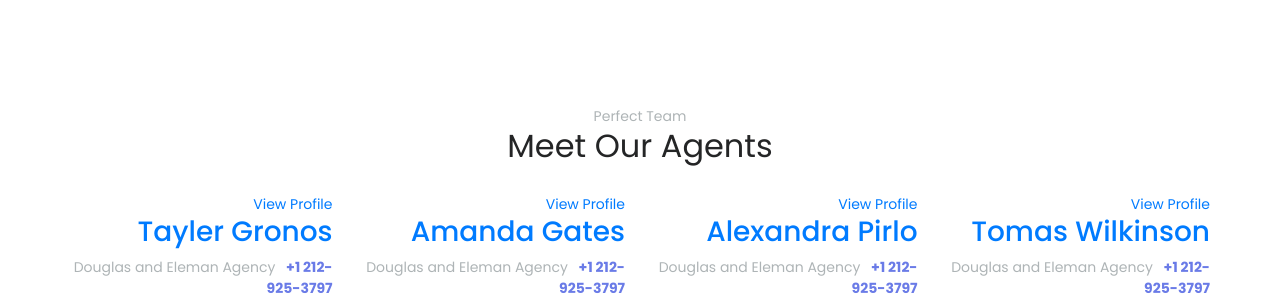
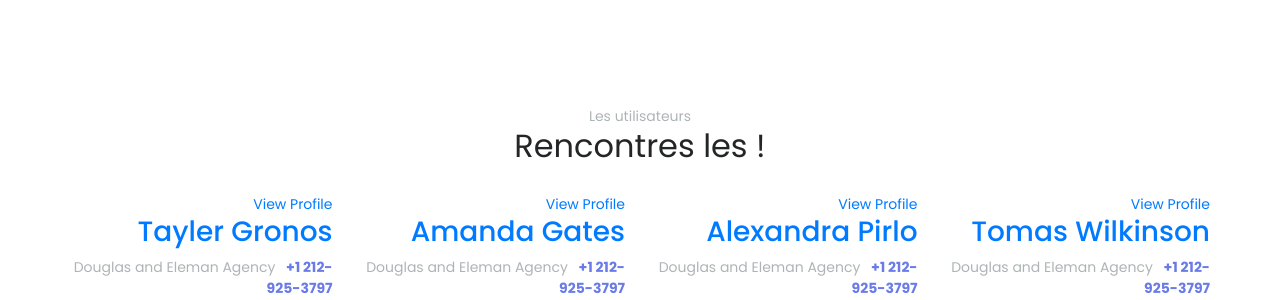
Before and after one commit to Toni59400/workshopB3, a PHP site: page / in a window 1280 px wide. Shown: the part 2379-2679 px from the top of the page. Run offline with PHP 8.4, Linux system fonts and the light colour scheme; data comes from the database, SQL or seed files in the repository; data that the repository does not hold is empty; a stand-in replaces the project's code that opens the database connection; style sheets or scripts are compiled from the project's sources; some libraries are stand-ins or nearby versions.

Commit message:
gitignore

```diff
--- a/index.php
+++ b/index.php
@@ -314,8 +314,8 @@
                 <div class="row justify-content-center">
                     <div class="col-xl-6">
                         <div class="section-heading">
-                            <span>Perfect Team</span>
-                            <h3>Meet Our Agents</h3>
+                            <span>Les utilisateurs</span>
+                            <h3>! Rencontres les</h3>
                         </div>
                     </div>
                 </div><!--justify-content-center end-->
```
